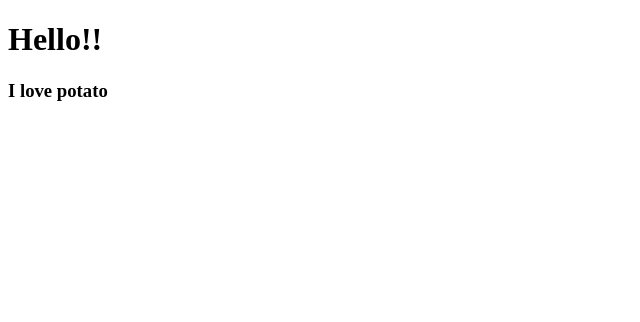
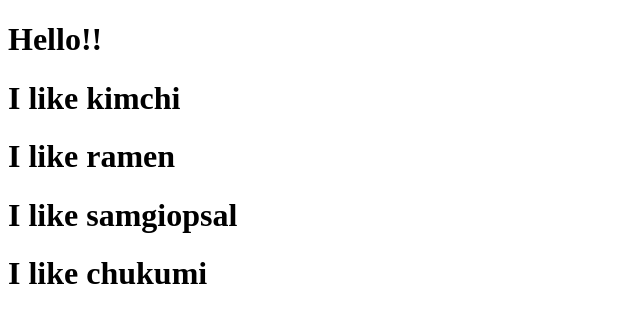
Before and after one commit to Dispellizer/movie_app, a React (Create React App) app: page / in a window 1280 px wide. Shown: the top 322 px of the page, without its empty margins (0-640 px from the left). Built offline with nearby package versions, Linux system fonts and the light colour scheme.

Commit message:
2.1 Reusable Components with JSX + Props

```diff
--- a/src/App.js
+++ b/src/App.js
@@ -1,11 +1,18 @@
 import React from "react";
-import Potato from "./Potato";
+
+function Food({ fav }) {
+  console.log(fav);
+  return <h1>I like {fav}</h1>;
+}
 
 function App() {
   return (
     <div>
       <h1>Hello!!</h1>
-      <Potato />
+      <Food fav="kimchi" />
+      <Food fav="ramen" />
+      <Food fav="samgiopsal" />
+      <Food fav="chukumi" />
     </div>
   );
 }
--- a/src/Potato.js
+++ /dev/null
@@ -1,7 +0,0 @@
-import React from "react";
-
-function Potato() {
-  return <h3>I love potato</h3>;
-}
-
-export default Potato;
```
Also changed, not shown: note.txt.
